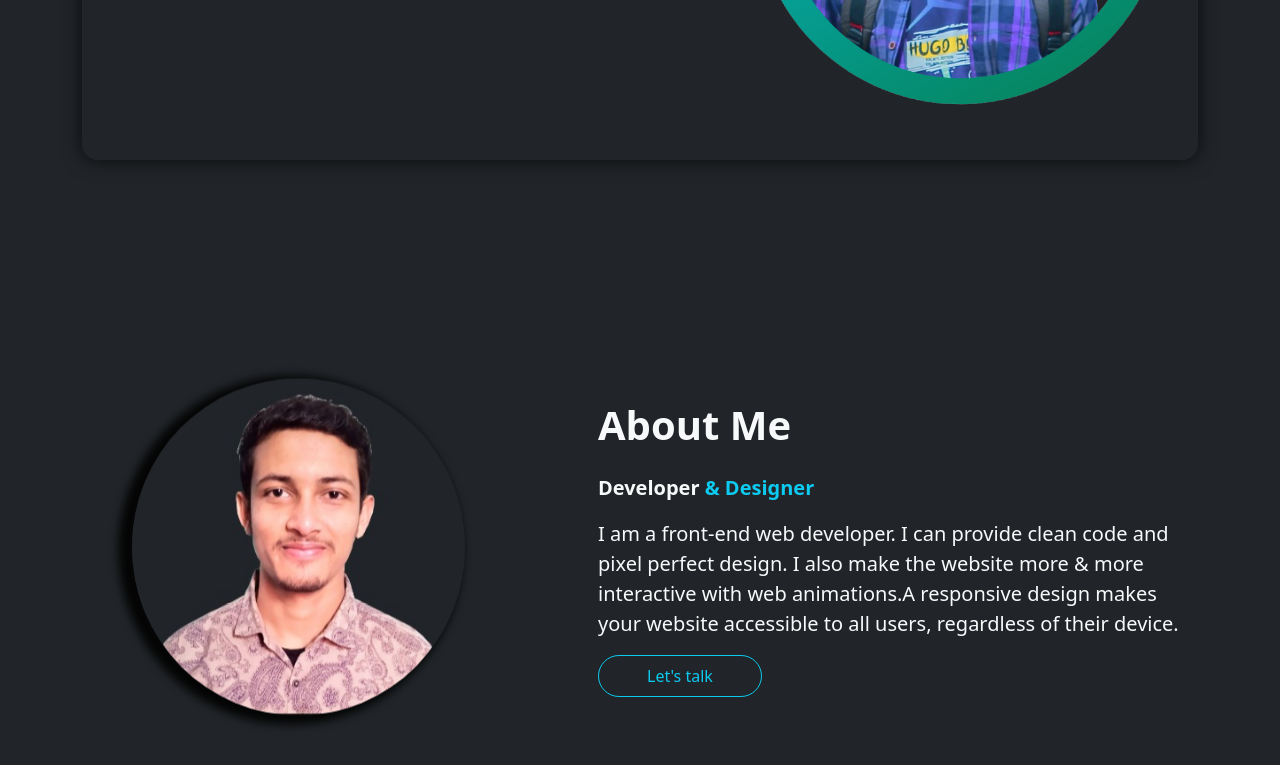
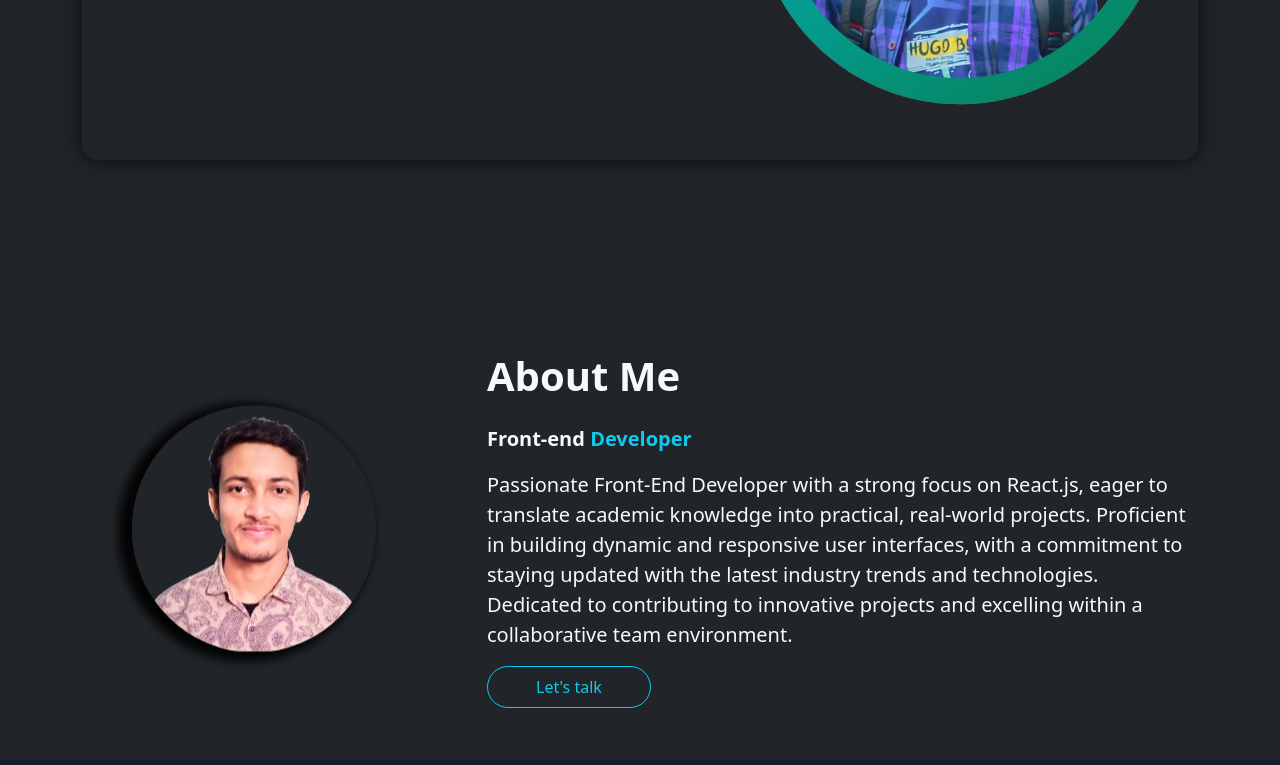
Before and after one commit to fokhrul2029/Portfolio-Site, a plain HTML site: page index.html in a window 1280 px wide. Shown: the part 489-1254 px from the top of the page. Drawn offline with nearby package versions, Linux system fonts and the light colour scheme.

Commit message:
update site

```diff
--- a/index.html
+++ b/index.html
@@ -107,7 +107,11 @@
               <br />
 
               <button class="text-light btn btn-success mt-5 mb-5">
-                <a href="img/Fokhrul's CV.pdf" class="nav-link" download>
+                <a
+                  href="img/Md Fokhrul Islam - resume .pdf"
+                  class="nav-link"
+                  download
+                >
                   Download CV
                 </a>
               </button>
@@ -143,14 +147,17 @@
             >
               <h1 class="fw-bold">About Me</h1>
               <b class="lead fs-5 fw-bold py-3 d-block">
-                <span>Developer</span>
-                <span class="text-info">& Designer</span>
+                <span>Front-end </span>
+                <span class="text-info"> Developer</span>
               </b>
               <p class="lead fs-5 color-light">
-                I am a front-end web developer. I can provide clean code and
-                pixel perfect design. I also make the website more & more
-                interactive with web animations.A responsive design makes your
-                website accessible to all users, regardless of their device.
+                Passionate Front-End Developer with a strong focus on React.js,
+                eager to translate academic knowledge into practical, real-world
+                projects. Proficient in building dynamic and responsive user
+                interfaces, with a commitment to staying updated with the latest
+                industry trends and technologies. Dedicated to contributing to
+                innovative projects and excelling within a collaborative team
+                environment.
               </p>
               <a
                 class="btn btn-outline-info rounded-5 px-5 py-2"
--- a/js/script.js
+++ b/js/script.js
@@ -17,10 +17,11 @@ window.onscroll = () => {
 // Typed.js / js for Typing on Text
 var typed = new Typed(".typing", {
   strings: [
+    "MERN Stack Developer.",
     "Programming.",
     "Frontend Development.",
     "JavaScript Development.",
-    "React-Js.",
+    "React-Js Developer.",
     "Clear Code Design.",
   ],
   typeSpeed: 60,
```
Also changed, not shown: 2 other files.
